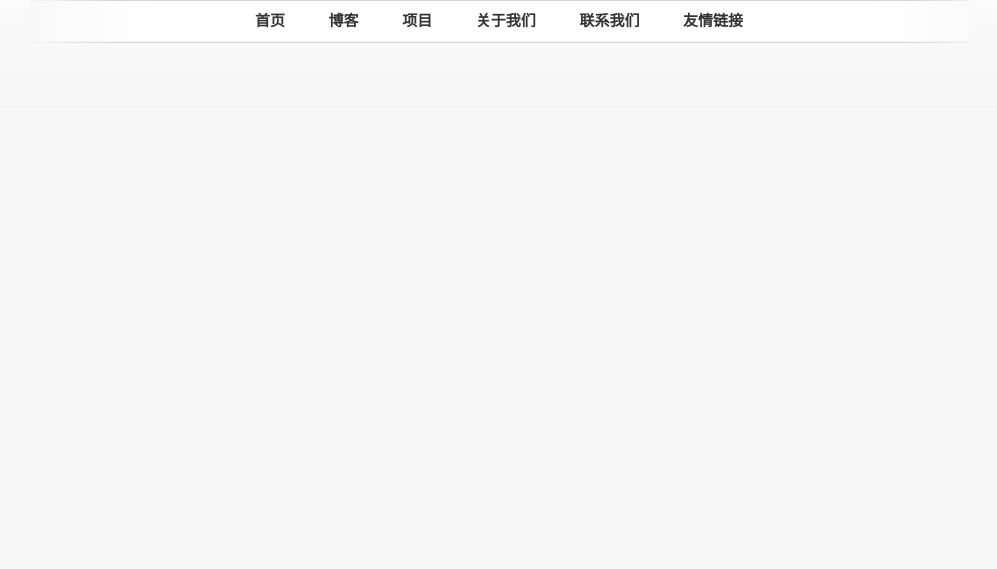
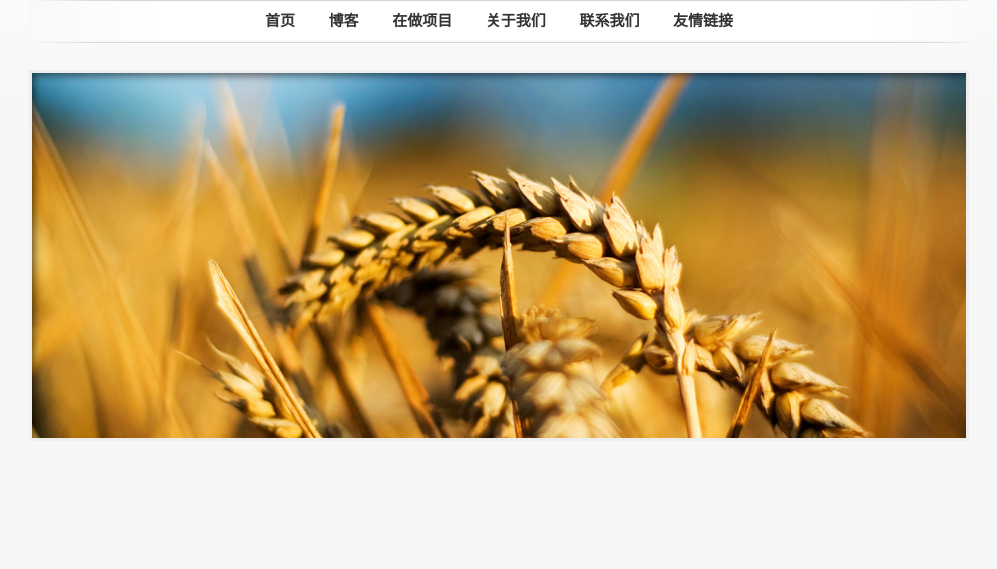
Before and after one commit to davidaq/num16studio, a PHP site: page / in a window 1280 px wide. Shown: the part 130-699 px from the top of the page, without its empty margins (141-1138 px from the left). Run offline with PHP 8.4, Linux system fonts and the light colour scheme.

Commit message:
slider doing

```diff
--- /dev/null
+++ b/common_view.php
@@ -0,0 +1,28 @@
+<?php
+if(!function_exists('_display'))
+	die();
+?>
+<html>
+<head>
+	<meta charset="utf-8"/>
+	<title><?php echo $_title;?></title>
+	<link rel="stylesheet" type="text/css" href="style.css"/>
+	<script type="text/javascript" src="jquery.js"></script>
+	<script type="text/javascript" src="style.js"></script>
+</head>
+<body>
+	<div class="header fixedWidth"><img src="images/logo.png" class="logo"/></div>
+	<div class="nav fixedWidth">
+		<span class="top"></span>
+		<a href="">首页</a>
+		<a href="">博客</a>
+		<a href="">在做项目</a>
+		<a href="">关于我们</a>
+		<a href="">联系我们</a>
+		<a href="">友情链接</a>
+		<span class="bottom"></span>
+	</div>
+
+	<?php _display();?>
+</body>
+</html>
--- a/index.php
+++ b/index.php
@@ -1,26 +1,51 @@
 <?php
 $_title='#16 Studio';
 
+function _display(){
+	$_slide=array(
+		array(
+			'thumb'=>'images/slideshow/slide-1-thumb.png',
+			'image'=>'images/slideshow/slide-1.png',
+			'title'=>'',
+			'text'=>''
+		),
+		array(
+			'thumb'=>'images/slideshow/slide-2-thumb.png',
+			'image'=>'images/slideshow/slide-2.png',
+			'title'=>'',
+			'text'=>''
+		),
+		array(
+			'thumb'=>'images/slideshow/slide-3-thumb.png',
+			'image'=>'images/slideshow/slide-3.png',
+			'title'=>'',
+			'text'=>''
+		),
+		array(
+			'thumb'=>'images/slideshow/slide-4-thumb.png',
+			'image'=>'images/slideshow/slide-4.png',
+			'title'=>'',
+			'text'=>''
+		)
+	);
 ?>
-<html>
-<head>
-	<meta charset="utf-8"/>
-	<title><?php echo $_title;?></title>
-	<link rel="stylesheet" type="text/css" href="style.css"/>
-	<script type="text/javascript" src="jquery.js"></script>
-	<script type="text/javascript" src="style.js"></script>
-</head>
-<body>
-	<div class="header fixedWidth"><img src="images/logo.png" class="logo"/></div>
-	<div class="nav fixedWidth">
-		<span class="top"></span>
-		<a href="">首页</a>
-		<a href="">博客</a>
-		<a href="">项目</a>
-		<a href="">关于我们</a>
-		<a href="">联系我们</a>
-		<a href="">友情链接</a>
-		<span class="bottom"></span>
+	<div class="slideShow fixedWidth">
+		<div class="screen">
+			<div class="frame">
+				<?php
+				$i=0;
+				foreach($_slide as $f){
+					echo '<img class="num'.$i.'" src="'.$f['image'].'"/>';
+					$i++;
+				}
+				?>
+				<div class="overlay"></div>
+			</div>
+		</div>
+		<div class="board"></div>
+		<div class="thumb"></div>
 	</div>
-</body>
-</html>
+<?php
+}
+require_once('common_view.php');
+?>
--- a/style.css
+++ b/style.css
@@ -35,6 +35,35 @@ a{
 .nav a{
 	color:#333;
 	font-size:15px;
-	margin:0 20px;
+	margin:0 15px;
 	font-weight:bold;
 }
+.slideShow{
+	margin-top:30px;
+	position:relative;
+	height:500px;
+}
+.slideShow .screenFrame{
+	position:relative;
+	height:372px;
+	background:#EEE;
+}
+.slideShow .screen{
+	padding:3px;
+	background:#EEE;
+}
+.slideShow .screen .frame{
+	height:365px;
+	position:relative;
+	background:#FFF;
+}
+.slideShow .screen img,.slideShow .screen .overlay{
+	width:934px;
+	height:365px;
+	position:absolute;
+	top:0px;
+	left:0px;
+}
+.slideShow .screen .overlay{
+	background:url(images/slider-overlay.png) no-repeat;
+}
--- a/style.js
+++ b/style.js
@@ -5,5 +5,7 @@ $(function(){
 	},function(){
 		$(this).animate({opacity:1},300);
 	});
-
+	if($('.slideShow')[0]){
+		$('.slideShow .screen img:gt(0)').hide();
+	}
 });
```
Also changed, not shown: images/slideshow/slide-1-thumb.png (added), images/slideshow/slide-1.png (added), images/slideshow/slide-2-thumb.png (added), images/slideshow/slide-2.png (added), images/slideshow/slide-3-thumb.png (added), images/slideshow/slide-3.png (added), images/slideshow/slide-4-thumb.png (added), images/slideshow/slide-4.png (added).
